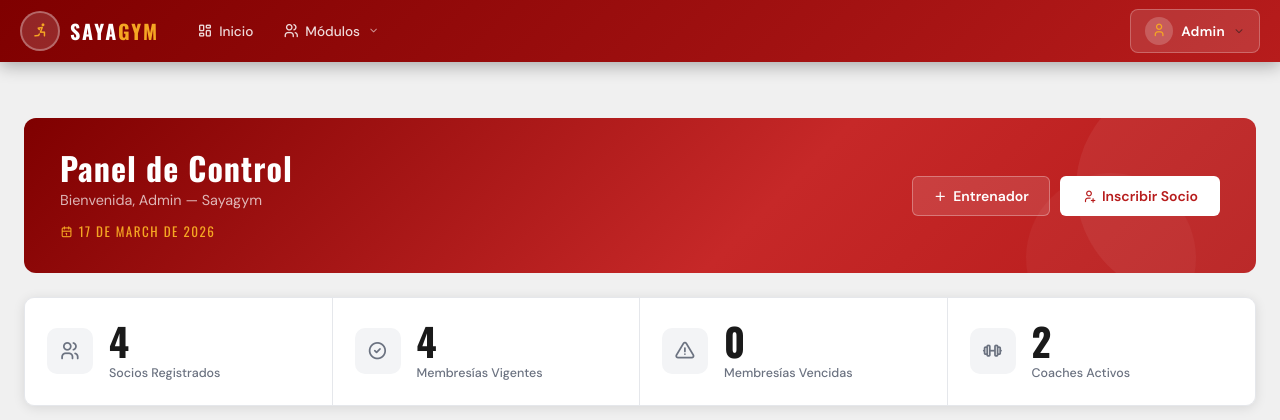
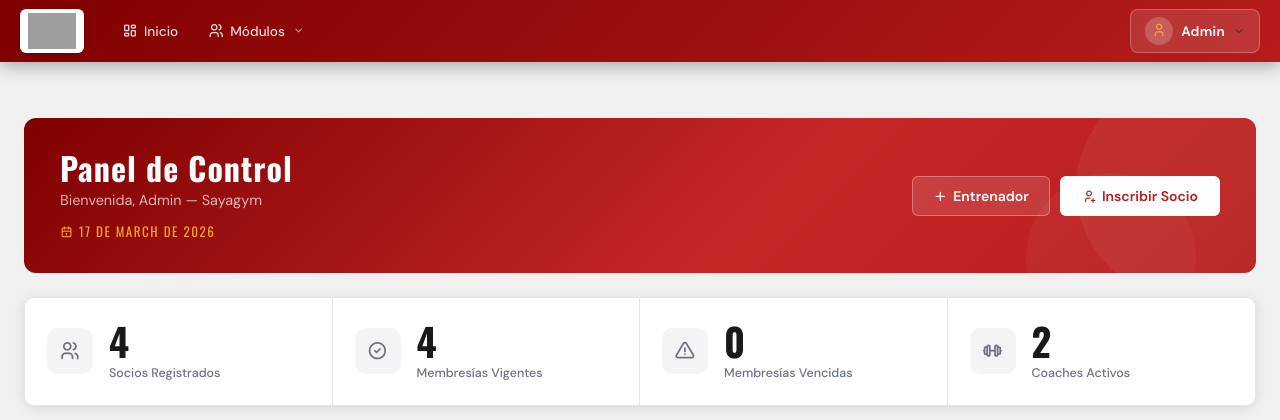
Before and after one commit to jorgearios/Sayagym, a PHP site: page /index.php in a window 1280 px wide. Shown: the top 420 px of the page. Run offline with PHP 8.4, Linux system fonts and the light colour scheme; data comes from the database, SQL or seed files in the repository; a stand-in replaces the project's code that opens the database connection; grey boxes are pictures that could not be loaded.

Commit message:
agregando el logo

```diff
--- a/primeraparte/header.php
+++ b/primeraparte/header.php
@@ -65,36 +65,24 @@
         .gym-brand-badge {
             display: flex;
             align-items: center;
-            gap: 10px;
             text-decoration: none;
             margin-right: 16px;
             flex-shrink: 0;
         }
-        .brand-circle {
-            width: 40px;
-            height: 40px;
-            border-radius: 50%;
-            background: rgba(255,255,255,0.15);
-            border: 2px solid rgba(255,255,255,0.3);
-            display: flex;
-            align-items: center;
-            justify-content: center;
-            font-size: 1.1rem;
-            color: var(--gold);
-            transition: background 0.2s;
+        .gym-logo-img {
+            height: 44px;
+            width: auto;
+            object-fit: contain;
+            background: #ffffff;
+            padding: 4px 8px;
+            border-radius: var(--radius);
+            box-shadow: 0 2px 6px rgba(0,0,0,0.15);
+            transition: transform 0.2s ease, box-shadow 0.2s ease;
         }
-        .gym-brand-badge:hover .brand-circle {
-            background: rgba(255,255,255,0.25);
+        .gym-brand-badge:hover .gym-logo-img {
+            transform: translateY(-1px);
+            box-shadow: 0 4px 12px rgba(0,0,0,0.25);
         }
-        .brand-text {
-            font-family: 'Oswald', sans-serif;
-            font-size: 1.25rem;
-            font-weight: 700;
-            letter-spacing: 2px;
-            line-height: 1;
-        }
-        .brand-gym { color: #fff; }
-        .brand-rr  { color: var(--gold); }
 
         /* Nav links */
         .gym-nav {
@@ -547,12 +535,7 @@
 
         <!-- Logo Badge -->
         <a href="index.php" class="gym-brand-badge">
-            <div class="brand-circle">
-                <i class="ti ti-stretching"></i>
-            </div>
-            <div class="brand-text">
-                <span class="brand-gym">SAYA</span><span class="brand-rr">GYM</span>
-            </div>
+            <img src="../Sayagym%20logo.png" alt="Sayagym Logo" class="gym-logo-img">
         </a>
 
         <!-- Nav Items -->
```
Also changed, not shown: Sayagym logo.png (added).
